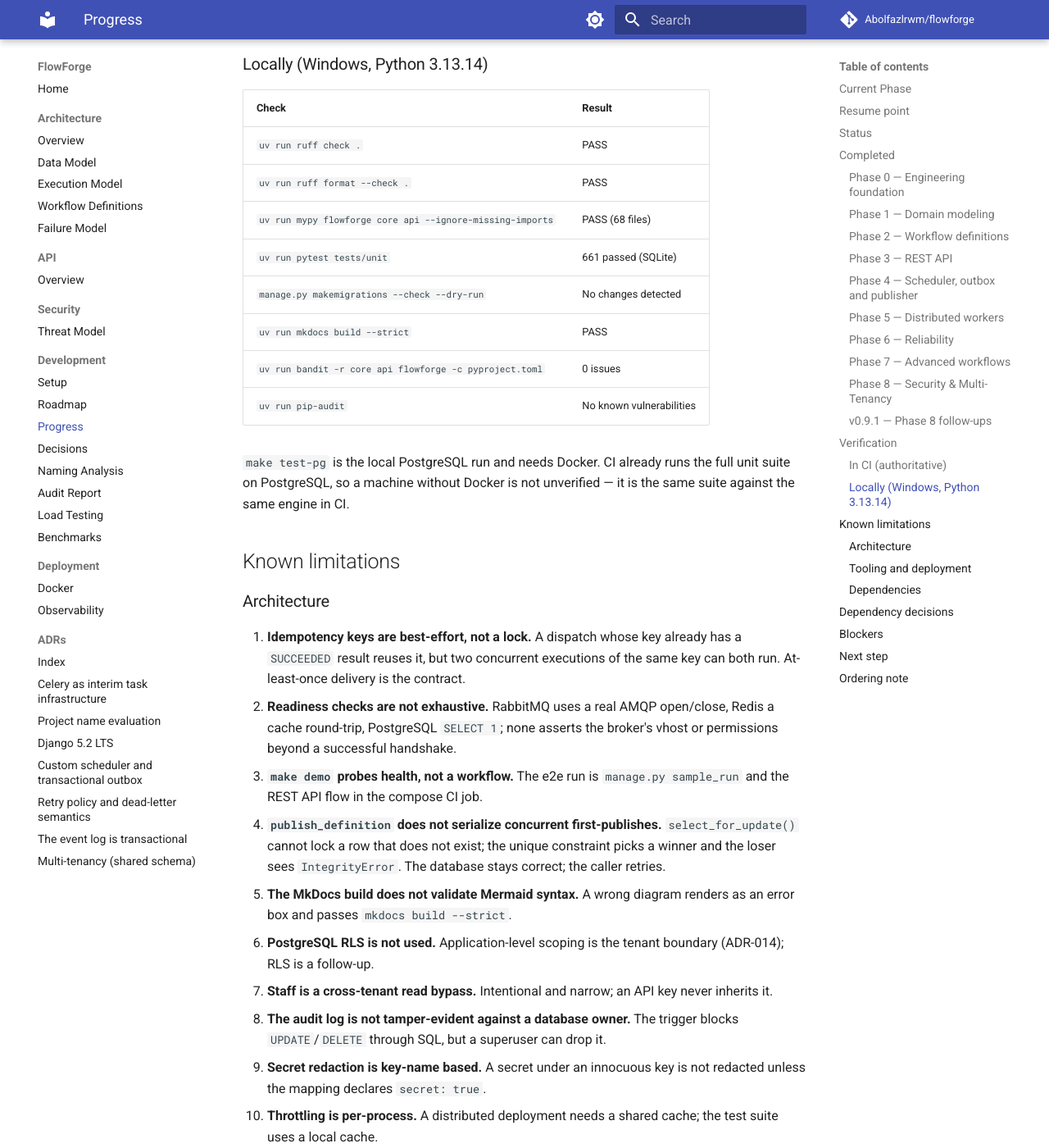
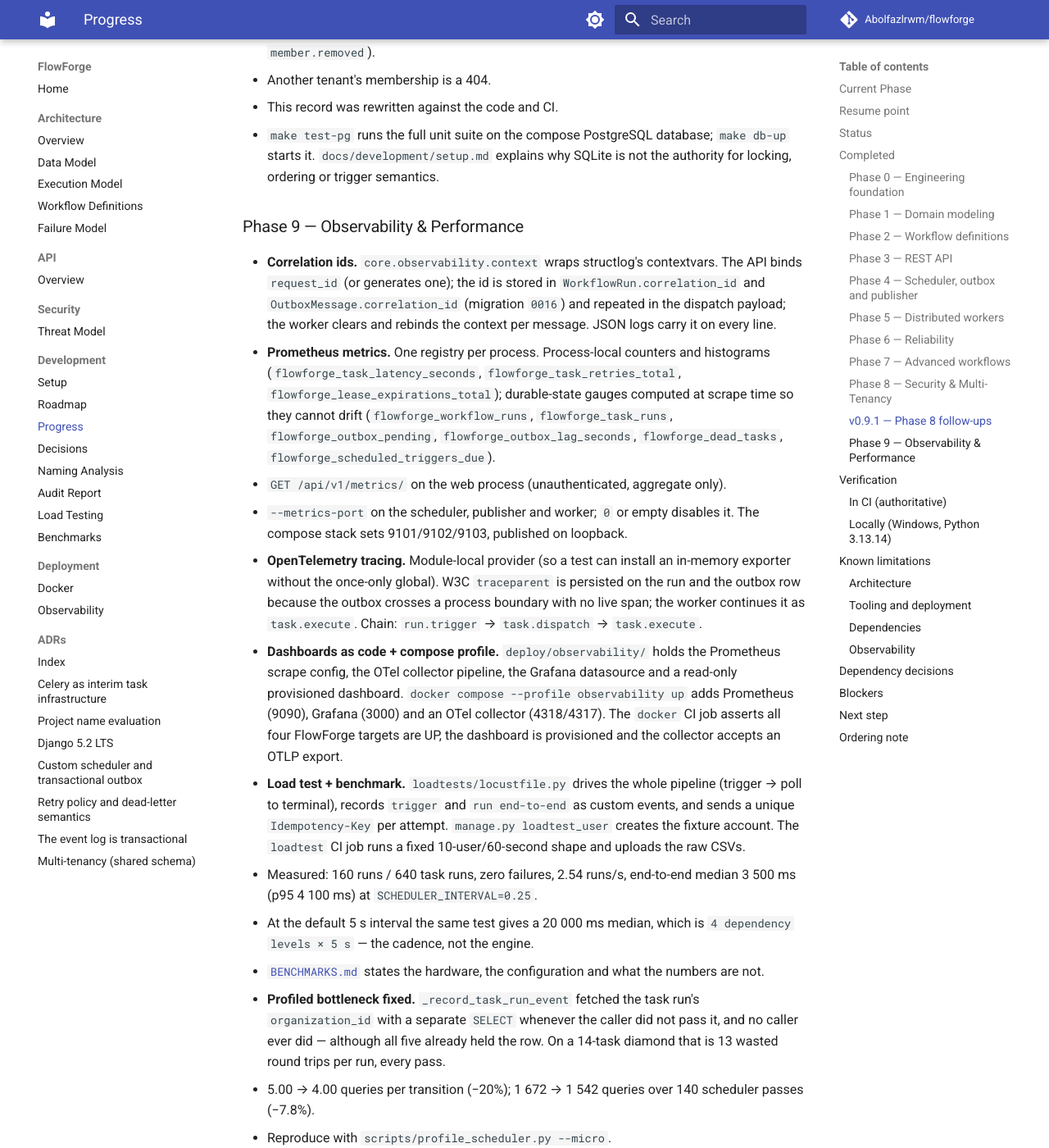
Before and after one commit to Abolfazlrwm/flowforge, an MkDocs documentation site: the page built from docs/development/PROGRESS.md, in a window 1280 px wide and 1400 px high, scrolled down 6175 px. Shown: the whole window at 82% size. Built offline with MkDocs 1.6.1 and Material for MkDocs 9.7.7, drawn with Linux system fonts in a browser that asks for light colours; comment, search, counter and statistics services are not loaded; some of the changed text lies outside the part shown.

Commit message:
docs(release): record Phase 9 in the changelog and the progress record
Both are written from the code and the measured results, not from the plan.

`PROGRESS.md`: the status table now names v0.10.0 and the `loadtest` job, the
dependency table gains the observability set (prometheus-client 0.26.0,
opentelemetry 1.45.1, locust 2.47.0), the Phase 9 section lists what shipped with
its numbers, and six new limitations are recorded — no alerting rules, trace
export needs one variable, the collector's debug sink, fixed histogram buckets,
CI-hardware benchmarks, `load_definition` still re-queried per pass, and
`SCHEDULER_INTERVAL` setting a floor on run latency.

The last two matter most: they are known measured costs that were deliberately
not removed, and a progress record that lists only what was fixed is a marketing
document, not a record.

`CHANGELOG.md` follows Keep a Changelog: Added (correlation, metrics, tracing,
dashboards + profile, load test + benchmark, profiling script), Changed (the
tenant fix, the configurable rates and interval, the opt-in metrics port),
Documentation (the two new pages).

```diff
--- a/docs/development/PROGRESS.md
+++ b/docs/development/PROGRESS.md
@@ -1,6 +1,14 @@
 # Progress
 
 ## Current Phase
+
+**Phase 9 — Observability & Performance: RELEASED (v0.10.0).** Merged from
+`feat/phase9-observability` (PR #41). One correlation id and one trace follow a
+run from the HTTP request through the outbox, the broker and the worker;
+Prometheus metrics are exposed per process; Grafana dashboards and a compose
+`observability` profile are code; a Locust load test with committed raw results
+gives the first measured benchmark; and one profiled bottleneck was fixed with
+before/after numbers.
 
 **Phase 8 — Security & Multi-Tenancy: RELEASED (v0.9.0).** Merged as `4febc05`
 (PR #38) and tagged `v0.9.0`. Organizations and memberships with
@@ -24,20 +31,21 @@ If this session is resumed cold, read this section first.
 
 | Question | Answer |
 |----------|--------|
-| Where is the work | `main` is at `v0.9.0` (`4febc05`). `chore/phase8-followups` is open for `v0.9.1`. |
-| What is released | `v0.1.0` … `v0.9.0`, including the `v0.5.1`, `v0.6.1`, `v0.7.1` and `v0.7.2` gap releases. |
+| Where is the work | `main` is at `v0.10.0`. Phase 10 has not started. |
+| What is released | `v0.1.0` … `v0.10.0`, including the `v0.5.1`, `v0.6.1`, `v0.7.1`, `v0.7.2`, `v0.8.1` and `v0.9.1` gap releases. |
 | Framework | **Django 5.2 LTS** ([ADR-010](../adr/ADR-010-django-5-2-lts.md)) and **DRF 3.18.3**. Python 3.13 in CI/Docker; the package requires >= 3.11. |
 | Message broker | **RabbitMQ via pika** ([ADR-011](../adr/ADR-011-custom-scheduler-and-transactional-outbox.md)). The dispatch queue is a **quorum** queue; the worker reconnects through broker outages. |
 | Tenancy | **Shared schema, per-organization scoping** ([ADR-014](../adr/ADR-014-multi-tenancy-shared-schema.md)). Every tenant read goes through `OrganizationScopedManager.for_organization`; another tenant's id is a 404. |
-| What is next | Phase 9 — Observability & Performance (v0.10.0). |
-| What blocks Phase 9 | **Nothing.** |
+| Observability | `core/observability/` — correlation ids in `context.py`, one registry per process in `metrics.py`, module-local OTel provider in `tracing.py`. See [`deployment/observability.md`](../deployment/observability.md). |
+| What is next | Phase 10. |
+| What blocks Phase 10 | **Nothing.** |
 | What else is open | Nothing pending an owner decision. Release tags are automatic on green CI; only `v1.0.0` needs owner approval ([DECISIONS.md](DECISIONS.md)). |
 
 ## Status
 
 | Item | State |
 |------|-------|
-| Branch | `main` at `v0.9.0`; `chore/phase8-followups` for `v0.9.1` |
+| Branch | `main` at `v0.10.0` |
 | Phase 0 | **MERGED** as `97c17bf` (PR #1), tagged `v0.1.0` |
 | Phase 1 | **MERGED** as `869720f`, tagged `v0.2.0` |
 | Phase 2 | **MERGED** as `d31abf3`, tagged `v0.3.0` |
@@ -48,12 +56,13 @@ If this session is resumed cold, read this section first.
 | Resilience gap releases | `v0.7.1` (PR #33: reconnection, quorum queue) and `v0.7.2` (PR #34: restart-survival proof) |
 | Phase 7 | **MERGED** (PR #36), tagged `v0.8.0` (`89eb600`); gap `v0.8.1` (PR #37, `ed25c15`) |
 | Phase 8 | **MERGED** (PR #38) as `4febc05`, tagged `v0.9.0` |
-| `v0.9.1` follow-ups | `chore/phase8-followups`: membership API, this rewrite, `make test-pg` |
-| CI jobs | `lint` (ruff, ruff format, mypy, **bandit**, **pip-audit**), `test`, `schema`, `docs`, `docker` |
+| `v0.9.1` follow-ups | **MERGED** (PR #40) as `a00e267`, tagged `v0.9.1` |
+| Phase 9 | **MERGED** (PR #41), tagged `v0.10.0` |
+| CI jobs | `lint` (ruff, ruff format, mypy, **bandit**, **pip-audit**), `test`, `schema`, `docs`, `docker`, **`loadtest`** |
 | Test database in CI | **PostgreSQL 16** for the unit and integration suites; Redis 7 and RabbitMQ 3.13 services for integration |
-| Docker | Verified in CI (build, compose up, health probes, e2e, failure injection); owner decision 2026-10-19 |
-| Tags | `v0.1.0` … `v0.9.0`, annotated |
-| GitHub Releases | Published for `v0.1.0` … `v0.9.0` |
+| Docker | Verified in CI (build, compose up, health probes, e2e, failure injection, **observability profile**); owner decision 2026-10-19 |
+| Tags | `v0.1.0` … `v0.10.0`, annotated |
+| GitHub Releases | Published for `v0.1.0` … `v0.10.0` |
 | Branch protection | `main`: `lint`, `test`, `docker` required, strict, no force push, `enforce_admins` |
 | Django | **5.2 LTS** ([ADR-010](../adr/ADR-010-django-5-2-lts.md)) |
 | DRF | **3.18.3** (fixes CVE-2026-114136/114137/114138) |
@@ -61,6 +70,9 @@ If this session is resumed cold, read this section first.
 | PostgreSQL | 16 (CI service and compose) |
 | Redis | 7 (CI service and compose); client `redis>=5,<6` |
 | RabbitMQ | 3.13 (CI service and compose); quorum dispatch queue |
+| Prometheus client | `prometheus-client` 0.26.0 |
+| OpenTelemetry | `opentelemetry-api`/`sdk` 1.45.1, OTLP/HTTP exporter 1.45.1 |
+| Locust | 2.47.0 (dev extra) |
 
 ## Completed
 
@@ -192,6 +204,55 @@ If this session is resumed cold, read this section first.
   `make db-up` starts it. `docs/development/setup.md` explains why SQLite is not
   the authority for locking, ordering or trigger semantics.
 
+### Phase 9 — Observability & Performance
+
+- **Correlation ids.** `core.observability.context` wraps structlog's
+  contextvars. The API binds `request_id` (or generates one); the id is stored in
+  `WorkflowRun.correlation_id` and `OutboxMessage.correlation_id` (migration
+  `0016`) and repeated in the dispatch payload; the worker clears and rebinds the
+  context per message. JSON logs carry it on every line.
+- **Prometheus metrics.** One registry per process. Process-local counters and
+  histograms (`flowforge_task_latency_seconds`, `flowforge_task_retries_total`,
+  `flowforge_lease_expirations_total`); durable-state gauges computed at scrape
+  time so they cannot drift (`flowforge_workflow_runs`, `flowforge_task_runs`,
+  `flowforge_outbox_pending`, `flowforge_outbox_lag_seconds`,
+  `flowforge_dead_tasks`, `flowforge_scheduled_triggers_due`).
+  - `GET /api/v1/metrics/` on the web process (unauthenticated, aggregate only).
+  - `--metrics-port` on the scheduler, publisher and worker; `0` or empty
+    disables it. The compose stack sets 9101/9102/9103, published on loopback.
+- **OpenTelemetry tracing.** Module-local provider (so a test can install an
+  in-memory exporter without the once-only global). W3C `traceparent` is
+  persisted on the run and the outbox row because the outbox crosses a process
+  boundary with no live span; the worker continues it as `task.execute`. Chain:
+  `run.trigger` → `task.dispatch` → `task.execute`.
+- **Dashboards as code + compose profile.** `deploy/observability/` holds the
+  Prometheus scrape config, the OTel collector pipeline, the Grafana datasource
+  and a read-only provisioned dashboard. `docker compose --profile observability
+  up` adds Prometheus (9090), Grafana (3000) and an OTel collector (4318/4317).
+  The `docker` CI job asserts all four FlowForge targets are UP, the dashboard is
+  provisioned and the collector accepts an OTLP export.
+- **Load test + benchmark.** `loadtests/locustfile.py` drives the whole pipeline
+  (trigger → poll to terminal), records `trigger` and `run end-to-end` as custom
+  events, and sends a unique `Idempotency-Key` per attempt. `manage.py
+  loadtest_user` creates the fixture account. The `loadtest` CI job runs a fixed
+  10-user/60-second shape and uploads the raw CSVs.
+  - Measured: 160 runs / 640 task runs, zero failures, 2.54 runs/s, end-to-end
+    median 3 500 ms (p95 4 100 ms) at `SCHEDULER_INTERVAL=0.25`.
+  - At the default 5 s interval the same test gives a 20 000 ms median, which is
+    `4 dependency levels × 5 s` — the cadence, not the engine.
+  - [`BENCHMARKS.md`](BENCHMARKS.md) states the hardware, the configuration and
+    what the numbers are not.
+- **Profiled bottleneck fixed.** `_record_task_run_event` fetched the task run's
+  `organization_id` with a separate `SELECT` whenever the caller did not pass it,
+  and no caller ever did — although all five already held the row. On a 14-task
+  diamond that is 13 wasted round trips per run, every pass.
+  - 5.00 → 4.00 queries per transition (−20%); 1 672 → 1 542 queries over 140
+    scheduler passes (−7.8%).
+  - Reproduce with `scripts/profile_scheduler.py --micro`.
+- `THROTTLE_AUTH_RATE` / `THROTTLE_TRIGGER_RATE` / `THROTTLE_READ_RATE` and
+  `SCHEDULER_INTERVAL` are now configurable; the shipped defaults are unchanged
+  and asserted by a test.
+
 ## Verification
 
 ### In CI (authoritative)
@@ -201,9 +262,15 @@ Phase 8 run: https://github.com/Abolfazlrwm/flowforge/actions/runs/39921080486
 includes `bandit` and `pip-audit`; the docker job drove the cron and saga e2e
 through the real stack)
 
-v0.9.1 run: https://github.com/Abolfazlrwm/flowforge/actions/runs/39924397804
+v0.9.1 run: https://github.com/Abolfazlrwm/flowforge/actions/runs/39924920840
 (661 unit tests on PostgreSQL + 29 integration tests green; `lint`, `schema`,
 `docs` and `docker` green)
+
+Phase 9 run: see the `v0.10.0` Release notes for the exact run URL. The `docker`
+job additionally asserts that all four FlowForge Prometheus targets are UP, that
+the Grafana dashboard is provisioned under its uid, and that the OTel collector
+accepts an OTLP/HTTP export; the `loadtest` job runs the benchmark and uploads
+its raw output.
 
 ### Locally (Windows, Python 3.13.14)
 
@@ -211,8 +278,8 @@ v0.9.1 run: https://github.com/Abolfazlrwm/flowforge/actions/runs/39924397804
 |-------|--------|
 | `uv run ruff check .` | PASS |
 | `uv run ruff format --check .` | PASS |
-| `uv run mypy flowforge core api --ignore-missing-imports` | PASS (68 files) |
-| `uv run pytest tests/unit` | 661 passed (SQLite) |
+| `uv run mypy flowforge core api --ignore-missing-imports` | PASS (73 files) |
+| `uv run pytest tests/unit` | 681 passed (SQLite) |
 | `manage.py makemigrations --check --dry-run` | No changes detected |
 | `uv run mkdocs build --strict` | PASS |
 | `uv run bandit -r core api flowforge -c pyproject.toml` | 0 issues |
@@ -221,6 +288,10 @@ v0.9.1 run: https://github.com/Abolfazlrwm/flowforge/actions/runs/39924397804
 `make test-pg` is the local PostgreSQL run and needs Docker. CI already runs the
 full unit suite on PostgreSQL, so a machine without Docker is not unverified —
 it is the same suite against the same engine in CI.
+
+The load test and the compose observability profile cannot run locally (no
+Docker daemon, owner decision 2026-10-19); both are verified in CI, and the
+benchmark numbers in [`BENCHMARKS.md`](BENCHMARKS.md) come from that run.
 
 ## Known limitations
 
@@ -279,6 +350,30 @@ it is the same suite against the same engine in CI.
 19. **redis-py stays below 6.** The cache backend is verified against 5.x before a
     major bump.
 
+### Observability
+
+20. **No alerting rules.** The compose profile ships a dashboard, not an
+    Alertmanager configuration. Alert thresholds depend on what a deployment
+    considers normal, which is an operator decision.
+21. **Trace export needs one environment variable.** `OTEL_EXPORTER_OTLP_ENDPOINT`
+    is empty by default; an endpoint that is always set makes the plain stack log
+    a failed export every batch interval against a collector that is not running.
+22. **The collector exports to its debug sink.** Point the `otlp` exporter in
+    `deploy/observability/otel-collector-config.yaml` at a real backend to keep
+    spans.
+23. **Histogram buckets are fixed in code.** A quantile between two bucket
+    boundaries is interpolated by Prometheus, not measured.
+24. **The load-test numbers come from CI hardware.** Load generator, database,
+    broker and workers share one 4-vCPU VM, and the web process is Django's
+    `runserver`. The figures in [`BENCHMARKS.md`](BENCHMARKS.md) are a floor.
+25. **`load_definition` is still re-queried on every scheduler pass.** It is ~19%
+    of `schedule_once` in a profile. Caching it would remove a deliberate
+    re-validation of the stored rows, so it was left alone; this is a known,
+    measured cost rather than an oversight.
+26. **`SCHEDULER_INTERVAL` sets a floor on run latency.** A run cannot finish
+    faster than `dependency_depth × interval`. The default 5 s means a four-task
+    diamond takes ~20 s even when the engine is idle.
+
 ## Dependency decisions
 
 | Package | Version | Decision |
@@ -290,7 +385,11 @@ it is the same suite against the same engine in CI.
 | pika | 1.3.x | RabbitMQ client ([ADR-011](../adr/ADR-011-custom-scheduler-and-transactional-outbox.md)) |
 | redis | >= 5, < 6 | Cache backend compatibility |
 | croniter | 5.x | Cron expression parsing |
-| structlog + django-structlog | 24.x / 9.x | Structured logging |
+| structlog + django-structlog | 26.1.0 / 10.1.0 | Structured logging; JSON renderer |
+| prometheus-client | 0.26.0 | Metrics registry and exposition |
+| opentelemetry-api / sdk | 1.45.1 | Tracing; module-local provider |
+| opentelemetry-exporter-otlp-proto-http | 1.45.1 | Span export when an endpoint is set |
+| locust | 2.47.0 | Load tests (dev extra only; not in the image) |
 | Python | 3.13 in CI/Docker; `>= 3.11` | 3.14 deferred (limitation 18) |
 | bandit + pip-audit | dev extra | Required `lint` checks |
 
@@ -300,24 +399,11 @@ None.
 
 ## Next step
 
-Phase 9 — **Observability and Performance (v0.10.0)**, per
-[`ROADMAP.md`](ROADMAP.md):
-
-- structured JSON logging with correlation IDs propagated API → outbox → broker
-  → worker;
-- a Prometheus metrics endpoint (queue depth, outbox lag, task latency, retries,
-  lease expirations, DEAD count) per process;
-- OpenTelemetry tracing API → scheduler → publisher → worker, with a
-  trace-propagation test;
-- Grafana dashboards as code and a compose `observability` profile (Prometheus,
-  Grafana, OTel collector);
-- load tests with a documented reproducible command and a real measured
-  benchmark report;
-- profile and fix at least one measured bottleneck, with before/after numbers.
+Phase 10 — per [`ROADMAP.md`](ROADMAP.md).
 
 ## Ordering note
 
-A CI URL is added only after the run is green. The v0.9.0 URL above is the run
-that merged as `4febc05`; the v0.9.1 URL is added in a follow-up commit on the
-same pull request once its run passes, because committing a URL before the run
-exists would be a claim rather than a verification.
+A CI URL is added only after the run is green. The v0.9.0 and v0.9.1 URLs above
+are the runs that merged as `4febc05` and `a00e267`. The Phase 9 URL lives in the
+`v0.10.0` Release notes rather than here, because the release is published from
+the merge commit and that is the point at which the run is final.
```
Also changed, not shown: other parts of docs/development/PROGRESS.md (+4 -5 lines), CHANGELOG.md (+57 -0 lines).
